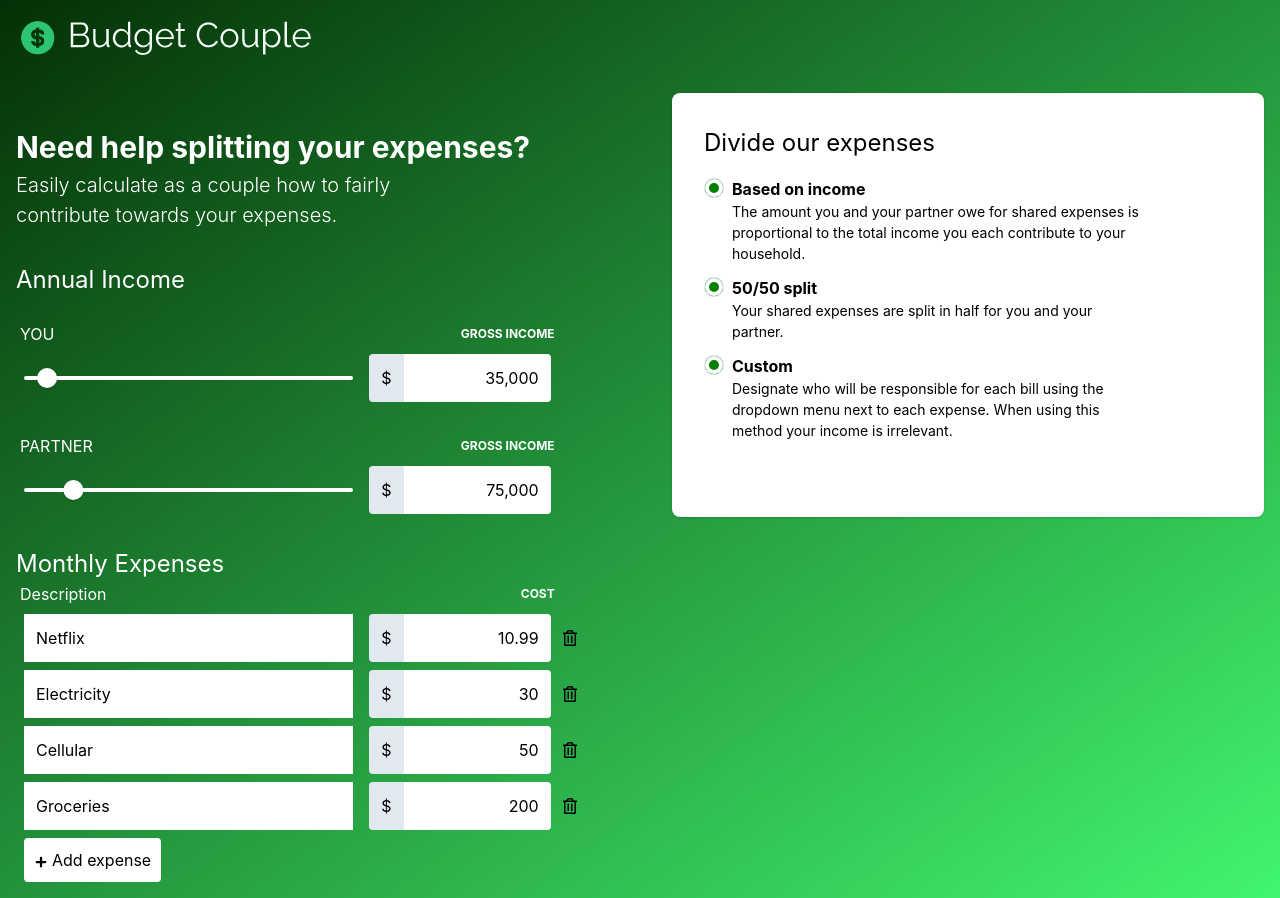
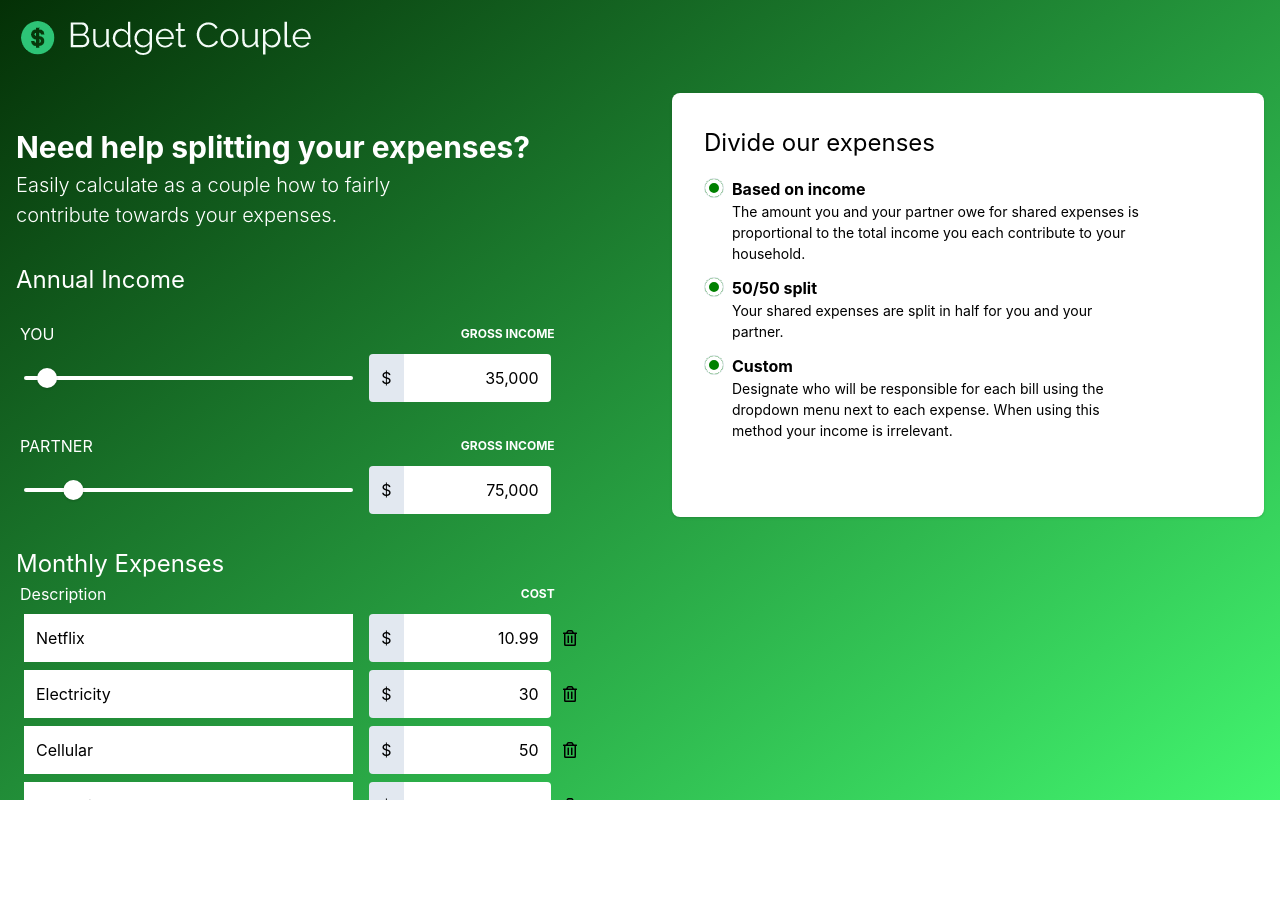
Before and after one commit to nelsontrangithub/budget-couple, a React (Create React App) app: page / in a window 1280 px wide. After the commit the page ends 800 px from the top, so only its background shows below. Built offline with nearby package versions, Linux system fonts and the light colour scheme.

Commit message:
changed container height

```diff
--- a/src/components/provider/BudgetContextProvider.tsx
+++ b/src/components/provider/BudgetContextProvider.tsx
@@ -1,4 +1,4 @@
-import React, { createContext, useContext, useState } from "react";
+import React, { createContext, useCallback, useContext, useState } from "react";
 import { v4 as uuidv4 } from "uuid";
 import { Expense, Income } from "./types";
 
@@ -47,6 +47,10 @@ export const BudgetContextProvider: React.FC<Props> = ({
   const [incomes, setIncomes] = useState(defaultIncomes);
   const [expenses, setExpenses] = useState(defaultExpenses);
 
+  const handleIncomeChange = useCallback(() => {}, []);
+
+  const handleExpenseChange = useCallback(() => {}, []);
+
   const contextValue: BudgetContextProperties = {
     incomes,
     expenses,
--- a/src/styles/Home.module.scss
+++ b/src/styles/Home.module.scss
@@ -1,4 +1,5 @@
 .container {
     align-content: center;
     padding: 1rem;
+    height: 100vh;
 }
```
